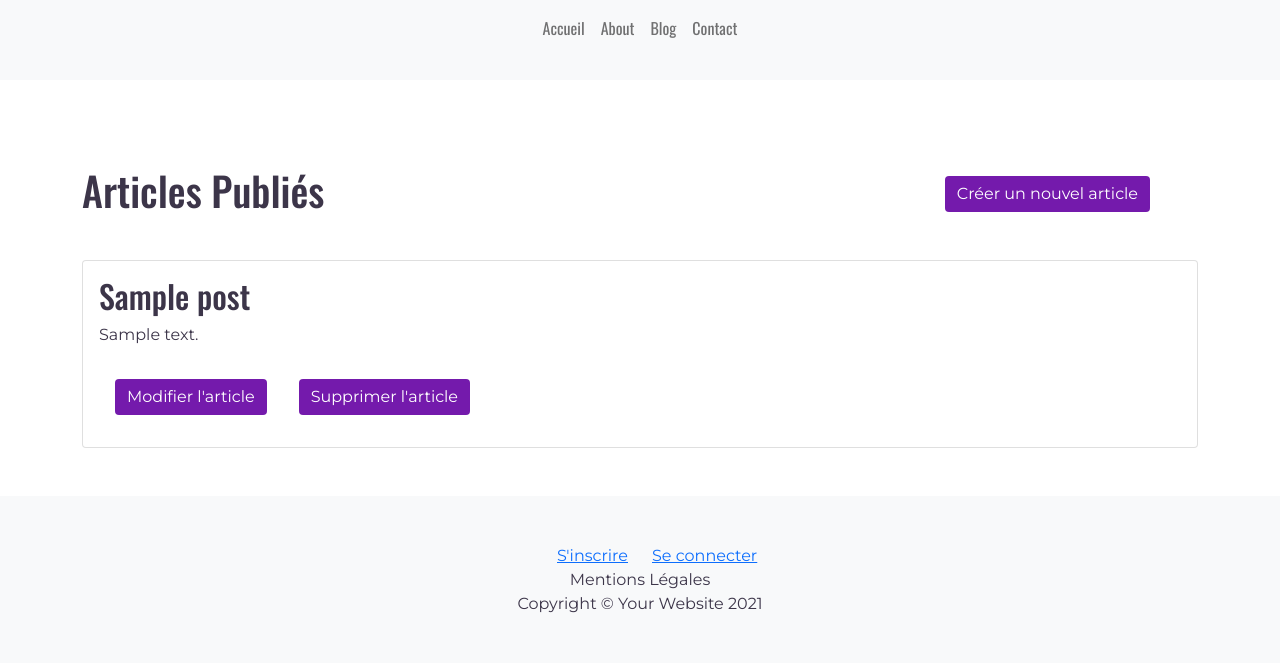
After one commit to CharB-22/OC-blog-professionnel, a PHP site: template App/View/AdminPostListView.php in a window 1280 px wide. The commit adds this page. Shown: the top 663 px of the page. Run offline with PHP 8.4, Linux system fonts and the light colour scheme; the template is opened without the code that fills it: most values are stand-ins (such as "Sample title", 1, 10 or a date in 2020).

Commit message:
Create the Admin Postlist

```diff
--- a/App/View/AdminHomeView.php
+++ b/App/View/AdminHomeView.php
@@ -5,7 +5,7 @@
 <div class="row">
     <div class="card col-xs-12 col-md-4 d-flex align-items-center">
         <img src="./public/images/admin_posts.jpg" class="img-thumbnail my-3">
-        <a href="AdminBlogList.php?p=admin_blog_list" class="btn btn-primary my-3">Voir tous les articles</a>
+        <a href="index.php?route=adminPostList" class="btn btn-primary my-3">Voir tous les articles</a>
     </div>
     <div class="card col-xs-12 col-md-4 d-flex align-items-center">
         <img src="./public/images/admin_comments.jpg" class="img-thumbnail my-3">
--- /dev/null
+++ b/App/View/AdminPostListView.php
@@ -0,0 +1,24 @@
+<?php $title="Tous les articles"; ?>
+
+<div class="d-flex flex-column flex-md-row justify-content-between align-items-center">
+    <h1>Articles Publiés</h1>
+    <a href="#" class="btn btn-primary m-5">Créer un nouvel article</a>
+</div>
+
+<?php foreach ($postList as $post)
+{
+?>
+<!-- Post Line -->
+    <div class="card mb-4">
+        <div class="card-body">
+            <h2 class="card-title"><?= htmlspecialchars($post->getTitle());?></h2>
+            <p class="card-text"><?= htmlspecialchars($post->getExcerpt());?></p>
+            <div class="d-flex flex-column flex-md-row">
+                <!-- To update with the correct route-->
+                <a href="index.php?route=post&id=<?= htmlspecialchars($post->getId());?>" class="btn btn-primary m-3">Modifier l'article</a>
+                <a href="index.php?route=post&id=<?= htmlspecialchars($post->getId());?>" class="btn btn-primary m-3">Supprimer l'article</a>
+            </div>
+        </div>
+    </div>
+<?php
+}
--- a/config/Router.php
+++ b/config/Router.php
@@ -32,6 +32,9 @@
                     case 'adminHome':
                         $this->backendController->getAdminHome();
                         break;
+                    case 'adminPostList':
+                        $this->backendController->getAdminPostList();
+                        break;
                     default:
                         $this->frontendController->getHome();
                         break;
```
Also changed, not shown: App/Controller/BackendController.php (+8 -0 lines).
